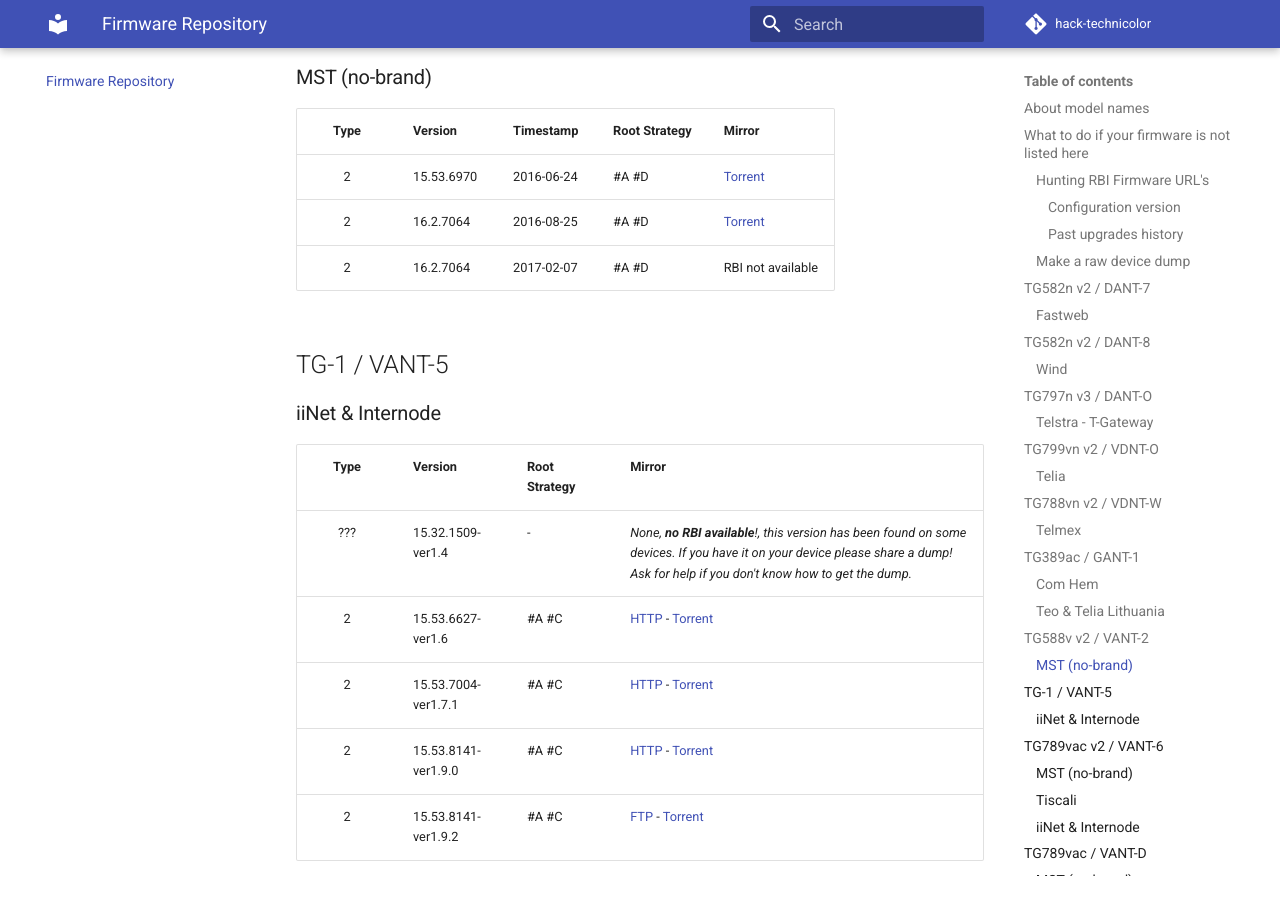
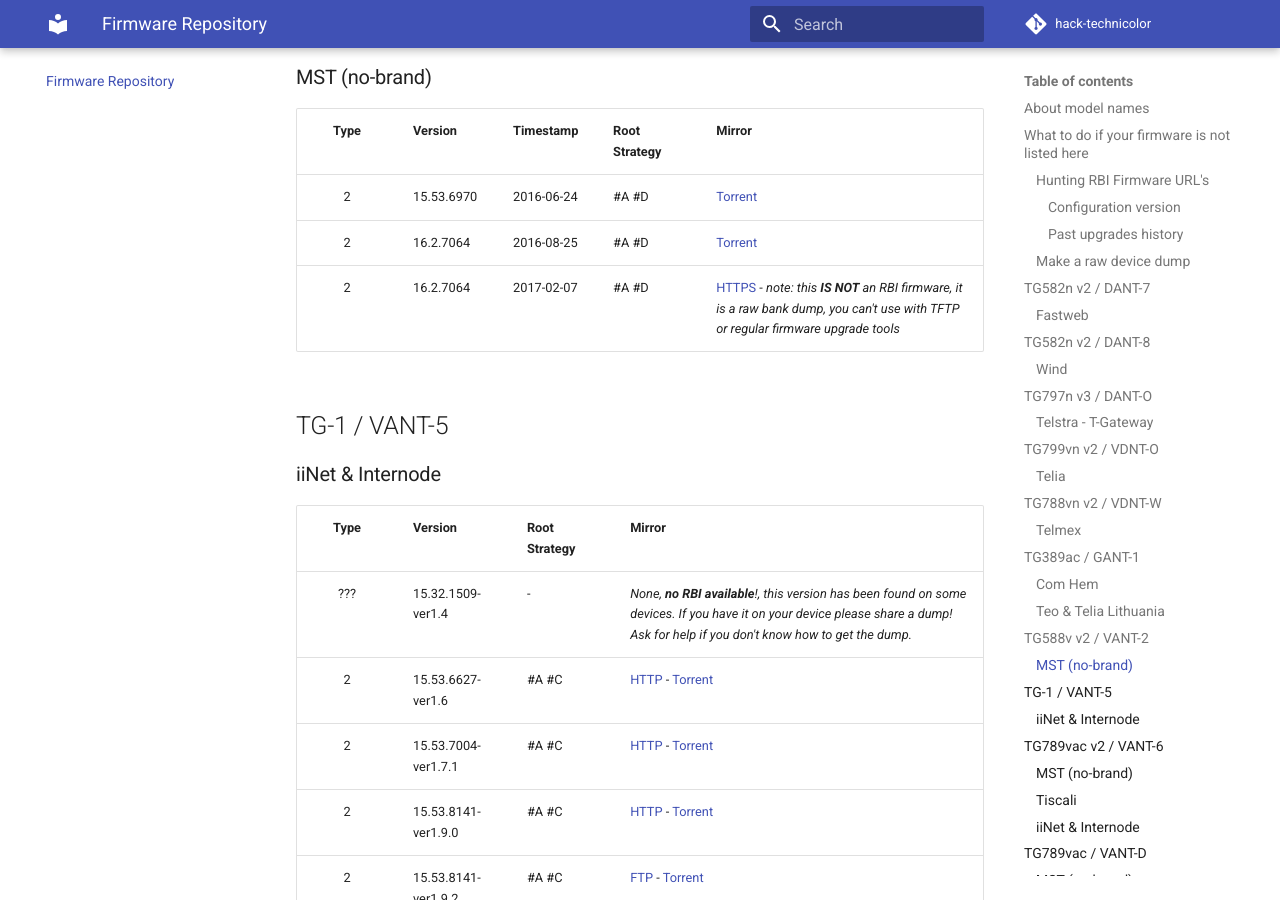
Before and after one commit to hack-technicolor/hack-technicolor, an MkDocs documentation site: the page built from docs/Repository.md, in a window 1280 px wide and 900 px high, scrolled down 5310 px. Built offline with MkDocs 1.6.1 and Material for MkDocs 9.7.7, drawn with Linux system fonts in a browser that asks for light colours; comment, search, counter and statistics services are not loaded.

Commit message:
Add raw dump link

```diff
--- a/docs/Repository.md
+++ b/docs/Repository.md
@@ -162,7 +162,7 @@
 |:------:|:-------------------|:-----------|:--------------|:-------|
 | 2      | 15.53.6970         | 2016-06-24 | #A #D         | [Torrent](https://github.com/hack-technicolor/hack-technicolor/blob/master/torrents/vant-2/MST%20TG588v%20v2%2015.53.6970-1341001.rbi.torrent?raw=true) |
 | 2      | 16.2.7064          | 2016-08-25 | #A #D         | [Torrent](https://github.com/hack-technicolor/hack-technicolor/blob/master/torrents/vant-2/MST%20TG588v%20v2%2016.2.7064.2201001.rbi.torrent?raw=true) |
-| 2      | 16.2.7064          | 2017-02-07 | #A #D         | RBI not available |
+| 2      | 16.2.7064          | 2017-02-07 | #A #D         | [HTTPS](https://github.com/hack-technicolor/tch-bank-dumps/raw/master/vant-2/bonline-vant-2_16.2.7064-2201007-bank_dump.xz) - *note: this **IS NOT** an RBI firmware, it is a raw bank dump, you can't use with TFTP or regular firmware upgrade tools*   |
 
 ## TG-1 / VANT-5
 
```
